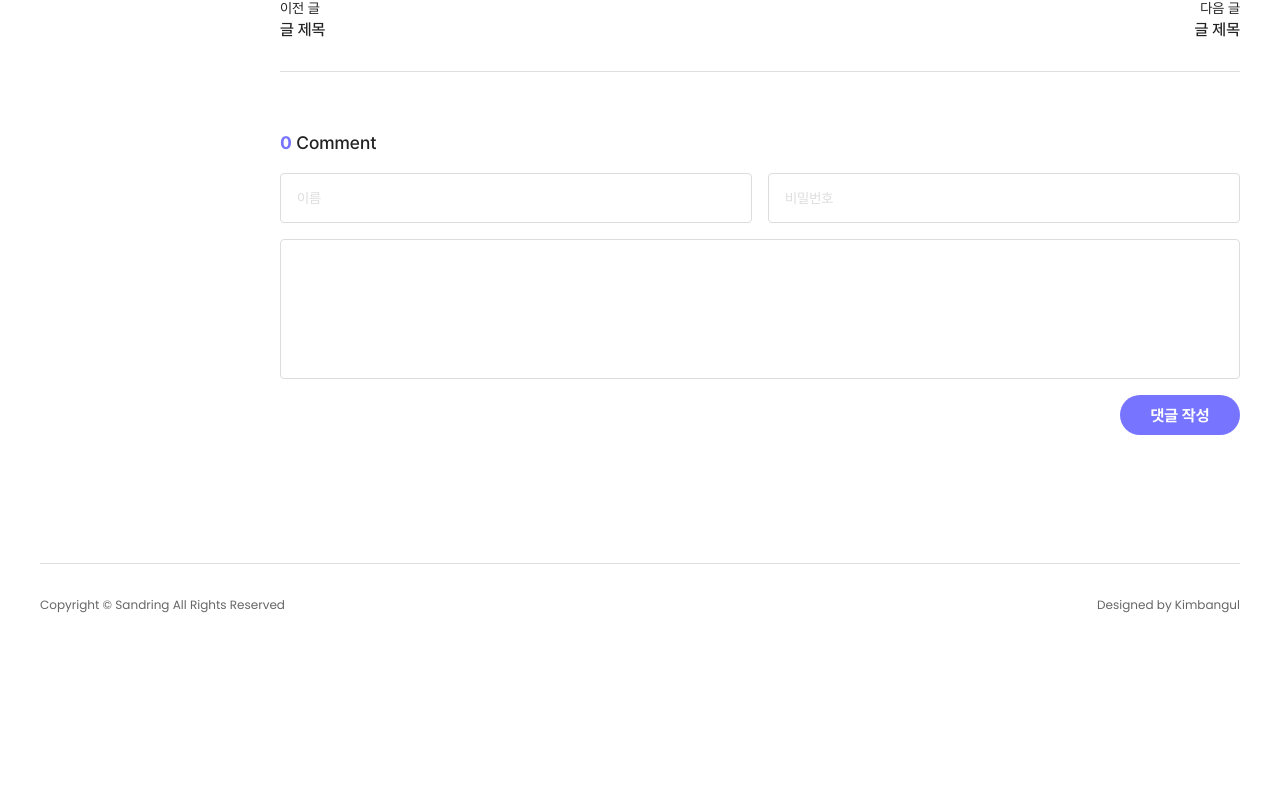
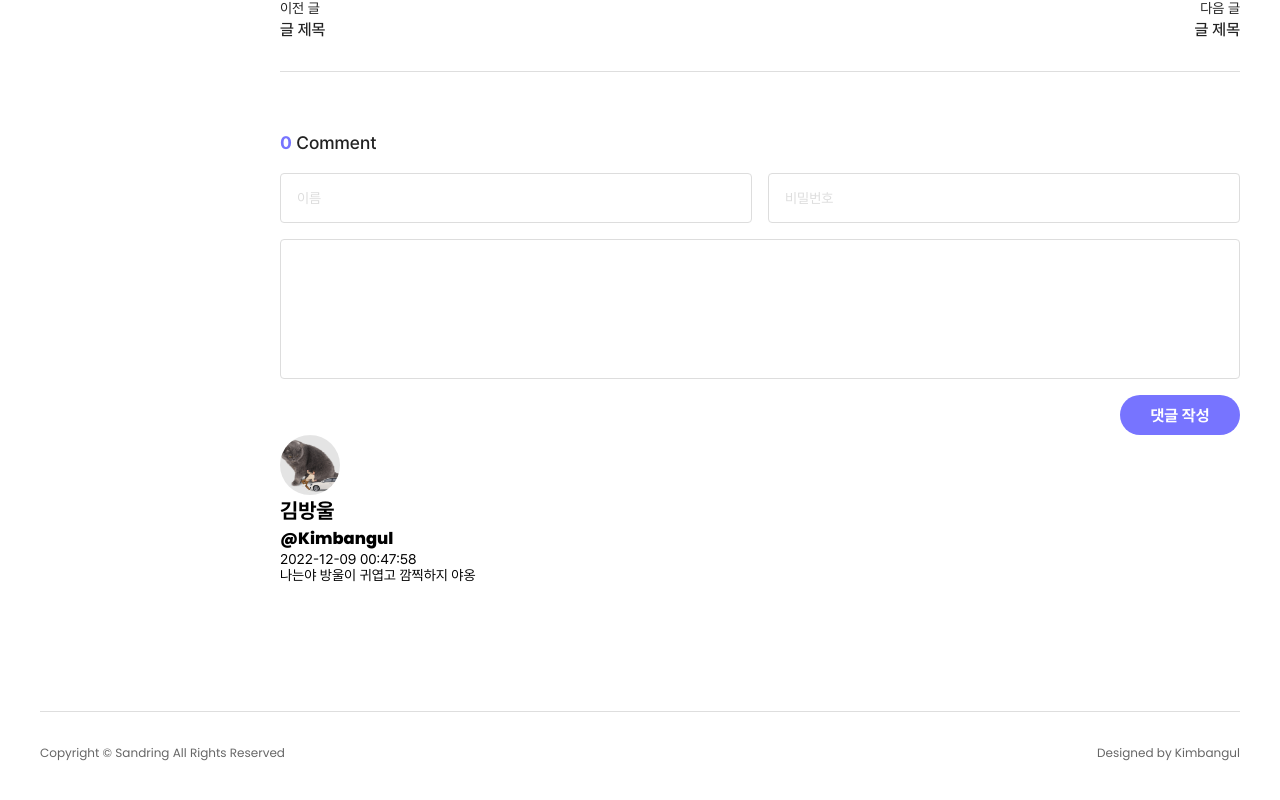
Before and after one commit to Discord-Bangul-e-bot/Blog, a Next.js app: page /post/1 in a window 1280 px wide. Shown: the part 770-1570 px from the top of the page. Before the commit the page ends 1457 px from the top, so only its background shows below. Built offline with nearby package versions, Linux system fonts and the light colour scheme.

Commit message:
style: comment component add

```diff
--- /dev/null
+++ b/components/post/CommentList.tsx
@@ -0,0 +1,36 @@
+import Image from 'next/image';
+import AutoHeightImageView from 'components/common/AutoHeightImageView';
+
+import SAMPLE01 from 'src/assets/images/sample01.png';
+
+const CommentList = () => {
+  return (
+    <ul className='CommentList'>
+      <CommentItem />
+    </ul>
+  );
+};
+
+const CommentItem = () => {
+  return (
+    <li className='CommentItem'>
+      <div className='CommentItem__thumb'>
+        <AutoHeightImageView src={SAMPLE01.src} alt='' />
+      </div>
+      <div className='CommentItem__contents-container'>
+        <div className='CommentItem__info'>
+          <div className='CommentItem__name-container'>
+            <h2 className='CommentItem__name'>김방울</h2>
+            <h3 className='CommentItem__id'>@Kimbangul</h3>
+          </div>
+          <div className='CommentItem__date'>2022-12-09 00:47:58</div>
+        </div>
+        <p className='CommentItem__contents'>
+          나는야 방울이 귀엽고 깜찍하지 야옹
+        </p>
+      </div>
+    </li>
+  );
+};
+
+export default CommentList;
--- a/components/post/PostComment.tsx
+++ b/components/post/PostComment.tsx
@@ -1,4 +1,5 @@
 import Button from 'components/common/Button';
+import CommentList from 'components/post/CommentList';
 
 const PostComment = () => {
   return (
@@ -20,6 +21,7 @@ const PostComment = () => {
         <textarea className='PostComment__textarea' />
       </form>
       <Button className='PostComment__submit-button'>댓글 작성</Button>
+      <CommentList />
     </section>
   );
 };
--- /dev/null
+++ b/src/styles/page/post/CommentList.scss
@@ -0,0 +1,11 @@
+.Comment {
+  &Item {
+    &__thumb {
+      position: relative;
+      width: 6rem;
+      height: 6rem;
+      overflow: hidden;
+      border-radius: 100%;
+    }
+  }
+}
--- a/src/styles/page/post/Post.scss
+++ b/src/styles/page/post/Post.scss
@@ -1,6 +1,7 @@
 @import 'src/styles/page/post/PostInfo.scss';
 @import 'src/styles/page/post/PostNavigation.scss';
 @import 'src/styles/page/post/PostComment.scss';
+@import 'src/styles/page/post/CommentList.scss';
 
 .Post {
   &__content {
```
